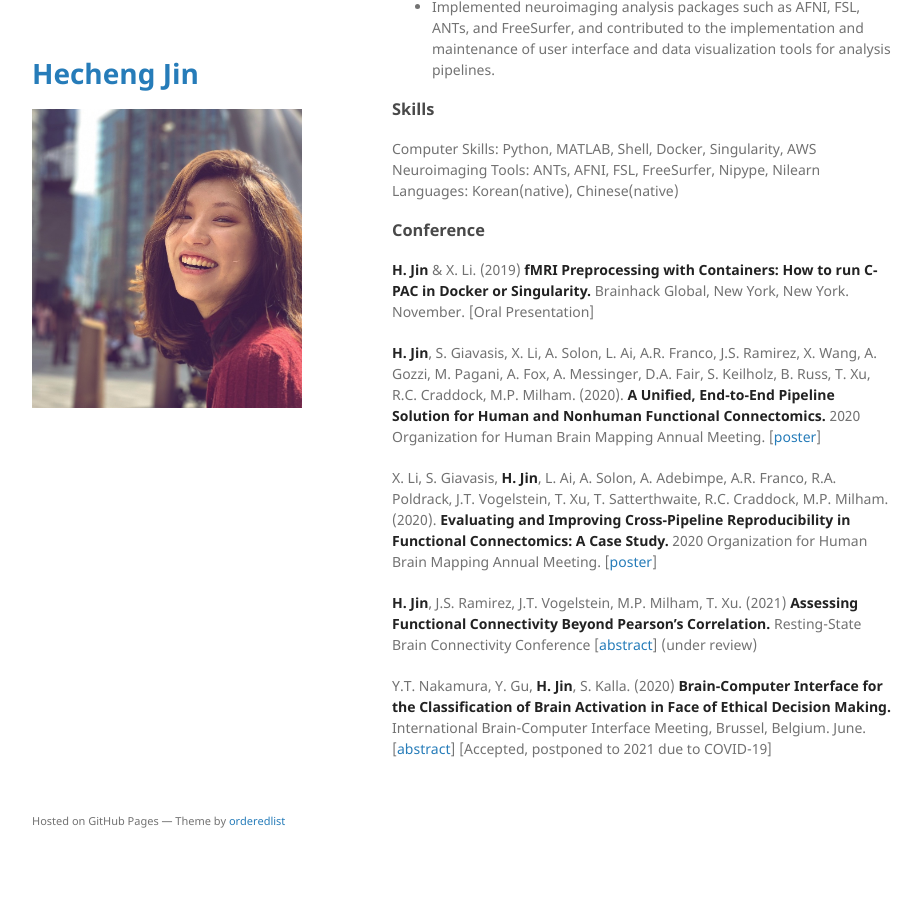
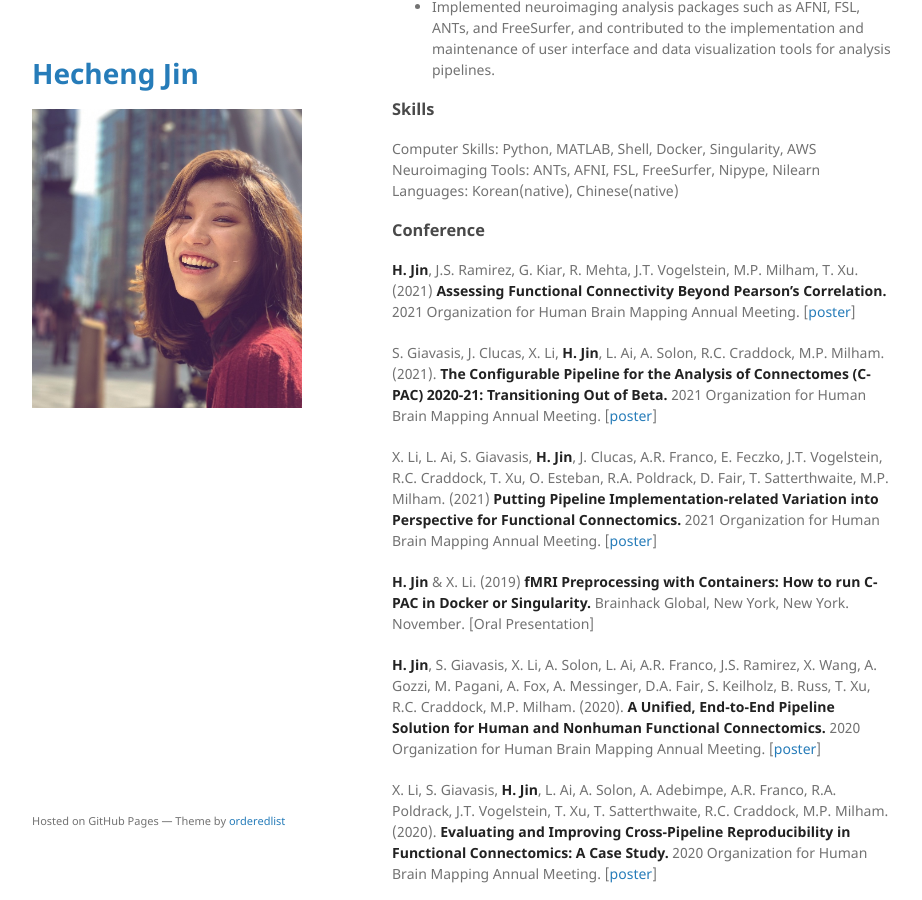
Before and after one commit to HechengJin0/hechengjin0.github.io, a Jekyll site: the page built from index.md, in a window 1280 px wide and 900 px high, scrolled down 346 px. Shown: the whole window, without its empty margins (178-1100 px from the left). Built offline with Jekyll 4.4.1, drawn with Linux system fonts in a browser that asks for light colours; the repository's description, which GitHub fills in, is left out; our own code applies the rules of GitHub Pages for plain Markdown files; before the commit the page ends 1175 px from its top, so only the background shows below that.

Commit message:
update poster

```diff
--- a/index.md
+++ b/index.md
@@ -25,13 +25,17 @@ Languages: Korean(native), Chinese(native)
 
 ### Conference
 
+**H. Jin**, J.S. Ramirez, G. Kiar, R. Mehta, J.T. Vogelstein, M.P. Milham, T. Xu. (2021) **Assessing Functional Connectivity Beyond Pearson’s Correlation.** 2021 Organization for Human Brain Mapping Annual Meeting. [[poster](/assets/poster/OHBM21_HJ_MGC_final.pdf)]
+
+S. Giavasis, J. Clucas, X. Li, **H. Jin**, L. Ai,  A. Solon, R.C. Craddock, M.P. Milham. (2021). **The Configurable Pipeline for the Analysis of Connectomes (C-PAC) 2020-21: Transitioning Out of Beta.** 2021 Organization for Human Brain Mapping Annual Meeting. [[poster](/assets/poster/OHBM2021_CPAC.pdf)]
+
+X. Li, L. Ai, S. Giavasis, **H. Jin**, J. Clucas, A.R. Franco, E. Feczko, J.T. Vogelstein, R.C. Craddock, T. Xu, O. Esteban, R.A. Poldrack, D. Fair, T. Satterthwaite, M.P. Milham. (2021) **Putting Pipeline Implementation-related Variation into Perspective for Functional Connectomics.** 2021 Organization for Human Brain Mapping Annual Meeting. [[poster](/assets/poster/OHBM2021_repro_poster.pdf)]
+
 **H. Jin** & X. Li. (2019) **fMRI Preprocessing with Containers: How to run C-PAC in Docker or Singularity.** Brainhack Global, New York, New York. November. [Oral Presentation]
 
 **H. Jin**, S. Giavasis, X. Li, A. Solon, L. Ai, A.R. Franco, J.S. Ramirez, X. Wang, A. Gozzi, M. Pagani, A. Fox, A. Messinger, D.A. Fair, S. Keilholz, B. Russ, T. Xu, R.C. Craddock, M.P. Milham. (2020). **A Unified, End-to-End Pipeline Solution for Human and Nonhuman Functional Connectomics.** 2020 Organization for Human Brain Mapping Annual Meeting. [[poster](/assets/poster/OHBM20_HJ.pdf)]
 
 X. Li, S. Giavasis, **H. Jin**, L. Ai, A. Solon, A. Adebimpe, A.R. Franco, R.A. Poldrack, J.T. Vogelstein, T. Xu, T. Satterthwaite, R.C. Craddock, M.P. Milham. (2020). **Evaluating and Improving Cross-Pipeline Reproducibility in Functional Connectomics: A Case Study.** 2020 Organization for Human Brain Mapping Annual Meeting. [[poster](/assets/poster/OHBM20_XL.pdf)]
-
-**H. Jin**, J.S. Ramirez, J.T. Vogelstein, M.P. Milham, T. Xu. (2021) **Assessing Functional Connectivity Beyond Pearson’s Correlation.** Resting-State Brain Connectivity Conference [[abstract](/assets/abstract/RSBC2020_MGC.pdf)] (under review)
 
 Y.T. Nakamura, Y. Gu, **H. Jin**, S. Kalla. (2020)  **Brain-Computer Interface for the Classification of Brain Activation in Face of Ethical Decision Making.** International Brain-Computer Interface Meeting, Brussel, Belgium. June. [[abstract](/assets/abstract/InternationalBCI2020.pdf)] [Accepted, postponed to 2021 due to COVID-19]
 
```
Also changed, not shown: 3 other files.
